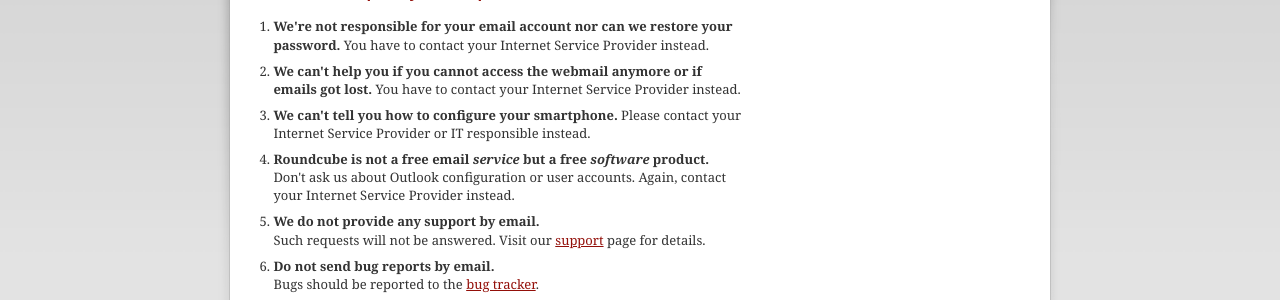
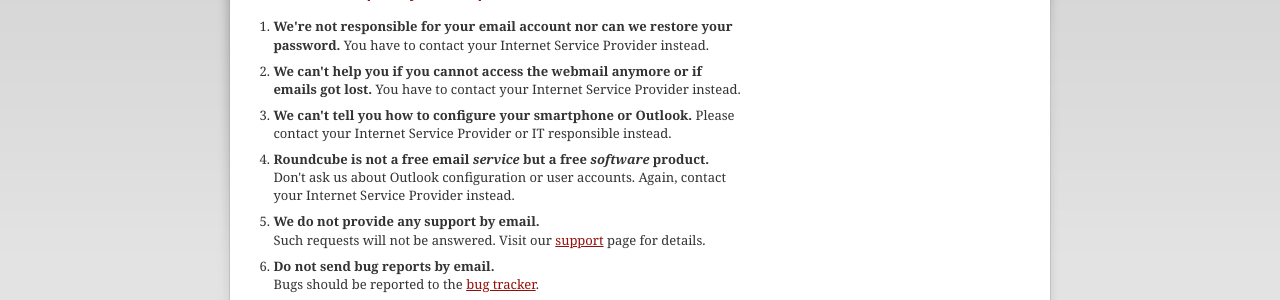
Before and after one commit to roundcube/roundcube.github.com, a Jekyll site: the page built from contact/index.html, in a window 1280 px wide. Shown: the part 212-512 px from the top of the page. Built offline with Jekyll 4.4.1, drawn with Linux system fonts in a browser that asks for light colours; comment, search, counter and statistics services are not loaded.

Commit message:
Mention Outlook in FAQ

```diff
--- a/contact/index.html
+++ b/contact/index.html
@@ -15,8 +15,8 @@
 			You have to contact your Internet Service Provider instead.</li>
 		<li><strong>We can't help you if you cannot access the webmail anymore or if emails got lost.</strong>
 			You have to contact your Internet Service Provider instead.</li>
-		<li><strong>We can't tell you how to configure your smartphone.</strong>
-		    Please contact your Internet Service Provider or IT responsible instead.</li>
+		<li><strong>We can't tell you how to configure your smartphone or Outlook.</strong>
+			Please contact your Internet Service Provider or IT responsible instead.</li>
 		<li><strong>Roundcube is not a free email <em>service</em> but a free <em>software</em> product.</strong>
 			Don't ask us about Outlook configuration or user accounts. Again, contact your Internet Service Provider instead.</li>
 		<li><strong>We do not provide any support by email.</strong><br/>
```
